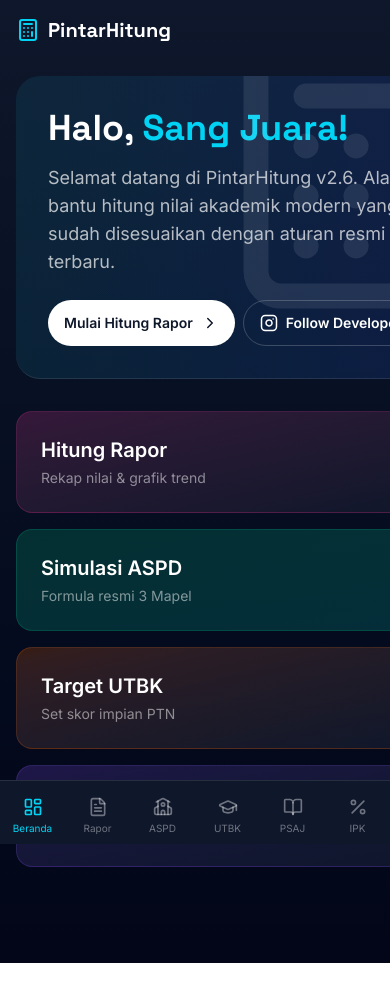
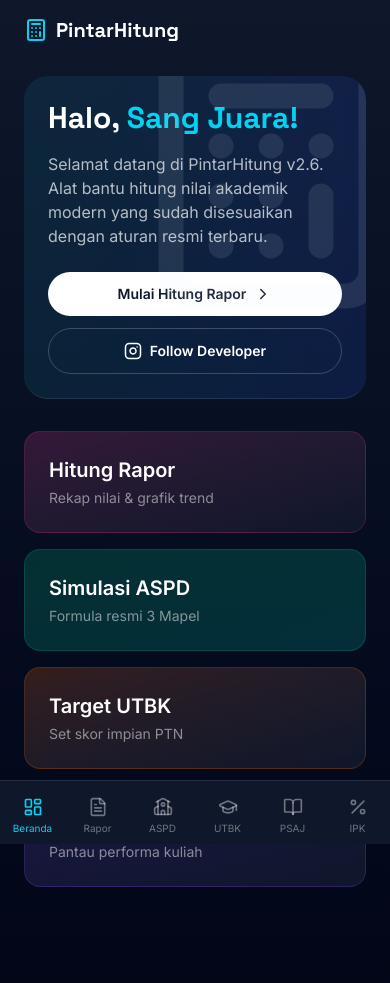
Before and after one commit to PintarHitung/pintarhitung.github.io, a React (Vite) app: page / in a window 390 px wide. Built offline with nearby package versions, Linux system fonts and the light colour scheme.

Commit message:
Update PintarHitung: Fitur Rapor & SEO Panduan

```diff
--- a/src/App.jsx
+++ b/src/App.jsx
@@ -252,13 +252,14 @@ const ASPDCalculator = () => {
             <h3 className="text-sm font-bold text-violet-400 mb-3 flex items-center gap-2">
               <School size={16} /> NILAI ASPD MURNI
             </h3>
-            <div className="space-y-3">
+            <div className="space-y-4">
               {[
                 { label: 'Literasi Membaca', key: 'lit', multi: ASPD_MULTIPLIERS.lit },
                 { label: 'Literasi Numerasi', key: 'num', multi: ASPD_MULTIPLIERS.num },
                 { label: 'Literasi Sains', key: 'sains', multi: ASPD_MULTIPLIERS.sains }
               ].map((item) => (
-                <div key={item.key} className="flex items-center gap-3">
+                /* RESPONSIVE LAYOUT FIX: Label Top on Mobile, Left on Desktop */
+                <div key={item.key} className="flex flex-col md:flex-row md:items-center gap-2 md:gap-4">
                   <div className="flex-1">
                     <label className="text-xs text-white/70 block mb-1">{item.label}</label>
                     <div className="relative">
@@ -523,21 +524,22 @@ const PSAJCalculator = () => {
             layout initial={{ opacity: 0, scale: 0.95 }} animate={{ opacity: 1, scale: 1 }} key={sub.id}
             className="bg-slate-900/80 md:bg-white/5 border border-white/10 p-4 rounded-xl flex flex-col md:flex-row gap-4 items-center transform translate-z-0"
           >
+            {/* RESPONSIVE LAYOUT: STACK IN MOBILE */}
             <div className="flex-1 w-full">
               <input value={sub.name} onChange={(e) => updateSubject(sub.id, 'name', e.target.value)}
                 className="bg-transparent border-b border-white/10 text-white font-medium w-full focus:outline-none focus:border-cyan-500 px-1 py-1"
                 placeholder="Nama Mapel"
               />
             </div>
-            <div className="flex gap-2 w-full md:w-auto">
+            <div className="flex gap-2 w-full md:w-auto mt-2 md:mt-0">
               <input type="number" inputMode="decimal" min="0" max="100" placeholder="Tulis" value={sub.tulis} onChange={(e) => updateSubject(sub.id, 'tulis', e.target.value)}
-                className="w-20 bg-black/20 rounded-lg px-2 py-1 text-center text-white border border-white/10"
+                className="flex-1 md:w-20 bg-black/20 rounded-lg px-2 py-2 text-center text-white border border-white/10"
               />
               <input type="number" inputMode="decimal" min="0" max="100" placeholder="Praktik" value={sub.praktik} onChange={(e) => updateSubject(sub.id, 'praktik', e.target.value)}
-                className="w-20 bg-black/20 rounded-lg px-2 py-1 text-center text-white border border-white/10"
+                className="flex-1 md:w-20 bg-black/20 rounded-lg px-2 py-2 text-center text-white border border-white/10"
               />
             </div>
-            <div className="flex items-center gap-4 w-full md:w-auto justify-between">
+            <div className="flex items-center gap-4 w-full md:w-auto justify-between mt-2 md:mt-0">
               <div className="text-xl font-bold font-space text-cyan-300 w-16 text-center">
                 {calculatePSAJScore(sub.tulis, sub.praktik, ratio).toFixed(1)}
               </div>
@@ -589,6 +591,7 @@ const SemesterItem = React.memo(({
 
       <div className="space-y-3 mb-4">
           {sem.subjects.map(sub => (
+            /* RESPONSIVE LAYOUT: STACK IN MOBILE */
             <div key={sub.id} className="flex flex-col md:flex-row gap-2">
                 <input
                   placeholder="Nama Mapel"
@@ -749,17 +752,18 @@ const GPACalculator = () => {
         <div className="grid md:grid-cols-3 gap-6">
              <div className="md:col-span-2 space-y-3">
                 {courses.map(c => (
+                     /* RESPONSIVE LAYOUT: STACK IN MOBILE */
                      <div key={c.id} className="bg-slate-900/95 md:bg-white/5 p-3 rounded-xl border border-white/10 flex flex-col md:flex-row gap-2 items-center">
                         <input placeholder="Mata Kuliah" value={c.name} onChange={(e) => updateCourse(c.id, 'name', e.target.value)}
                              className="w-full md:flex-1 bg-transparent px-2 py-1 outline-none text-white text-sm border-b md:border-none border-white/10" />
-                        <div className="flex gap-2 w-full md:w-auto">
+                        <div className="grid grid-cols-3 gap-2 w-full md:w-auto mt-2 md:mt-0">
                             <input placeholder="SKS" type="number" inputMode="decimal" min="0" value={c.sks} onChange={(e) => updateCourse(c.id, 'sks', e.target.value)}
-                                className="flex-1 md:w-16 bg-black/20 rounded-lg px-2 py-1 text-center text-white border border-white/10 text-sm" />
+                                className="bg-black/20 rounded-lg px-2 py-1 text-center text-white border border-white/10 text-sm w-full" />
                             <select value={c.grade} onChange={(e) => updateCourse(c.id, 'grade', e.target.value)}
-                                className="flex-1 bg-black/20 text-white rounded-lg px-2 py-1 text-sm border border-white/10 outline-none">
+                                className="bg-black/20 text-white rounded-lg px-2 py-1 text-sm border border-white/10 outline-none w-full">
                                 {Object.keys(GPA_GRADE_VALUES).map(g => <option key={g} value={g}>{g}</option>)}
                             </select>
-                            <button onClick={() => removeCourse(c.id)} className="p-2 text-white/30 hover:text-rose-400 bg-white/5 rounded-lg"><Trash2 size={16}/></button>
+                            <button onClick={() => removeCourse(c.id)} className="p-2 text-white/30 hover:text-rose-400 bg-white/5 rounded-lg flex items-center justify-center w-full"><Trash2 size={16}/></button>
                         </div>
                      </div>
                 ))}
@@ -797,18 +801,20 @@ const App = () => {
       case 'beranda':
         return (
           <div className="space-y-8 animate-in fade-in slide-in-from-bottom-4 duration-500">
-             <div className="bg-gradient-to-r from-cyan-900/30 to-blue-900/30 border-b border-white/10 md:bg-gradient-to-r md:from-cyan-500/20 md:to-blue-500/20 md:border md:border-cyan-500/30 p-8 rounded-3xl md:backdrop-blur-md relative overflow-hidden transform translate-z-0">
+             {/* RESPONSIVE PADDING: p-6 mobile, p-8 desktop */}
+             <div className="bg-gradient-to-r from-cyan-900/30 to-blue-900/30 border-b border-white/10 md:bg-gradient-to-r md:from-cyan-500/20 md:to-blue-500/20 md:border md:border-cyan-500/30 p-6 md:p-8 rounded-3xl md:backdrop-blur-md relative overflow-hidden transform translate-z-0">
                 {/* Fixed: Pointer events none to allow clicks below */}
                 <div className="absolute top-0 right-0 p-10 opacity-10 transform translate-x-1/4 -translate-y-1/4 pointer-events-none">
                     <Calculator size={300} />
                 </div>
-                <h1 className="text-4xl md:text-5xl font-bold font-space text-white mb-4">
+                <h1 className="text-3xl md:text-5xl font-bold font-space text-white mb-4">
                     Halo, <span className="text-cyan-400">Sang Juara!</span>
                 </h1>
-                <p className="text-white/70 text-lg max-w-xl">
+                <p className="text-white/70 text-base md:text-lg max-w-xl">
                     Selamat datang di PintarHitung v2.6. Alat bantu hitung nilai akademik modern yang sudah disesuaikan dengan aturan resmi terbaru.
                 </p>
-                <div className="flex flex-row flex-nowrap gap-2 mt-6">
+                {/* RESPONSIVE BUTTON LAYOUT: Stack on mobile, Row on desktop */}
+                <div className="flex flex-col sm:flex-row gap-3 mt-6">
                     <button
                         onClick={() => setActiveTab('rapor')}
                         className="flex-1 bg-white text-slate-900 px-4 py-3 md:px-6 rounded-full font-bold hover:bg-cyan-50 transition-colors flex items-center justify-center gap-2 text-sm md:text-base whitespace-nowrap"
@@ -929,8 +935,9 @@ const App = () => {
            ))}
         </div>
 
+        {/* GLOBAL SAFE PADDING: px-4 on mobile */}
         <main className="flex-1 md:ml-72 p-4 md:p-10 mb-20 md:mb-0">
-          <div className="max-w-5xl mx-auto">
+          <div className="max-w-5xl mx-auto px-2 md:px-0">
              <div className="md:hidden flex items-center justify-between mb-8">
                 <h1 className="text-xl font-bold font-space text-white flex items-center gap-2">
                     <Calculator className="text-cyan-400" size={24} /> PintarHitung
```
Also changed, not shown: logo.png.
